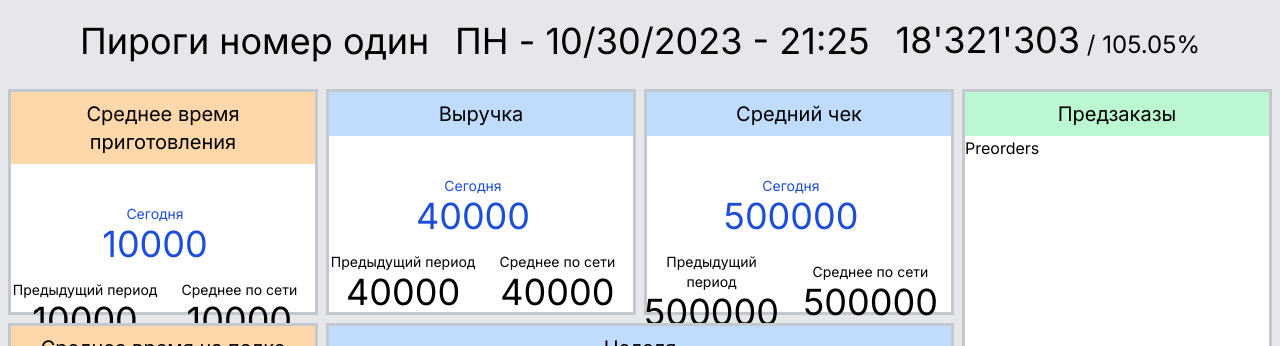
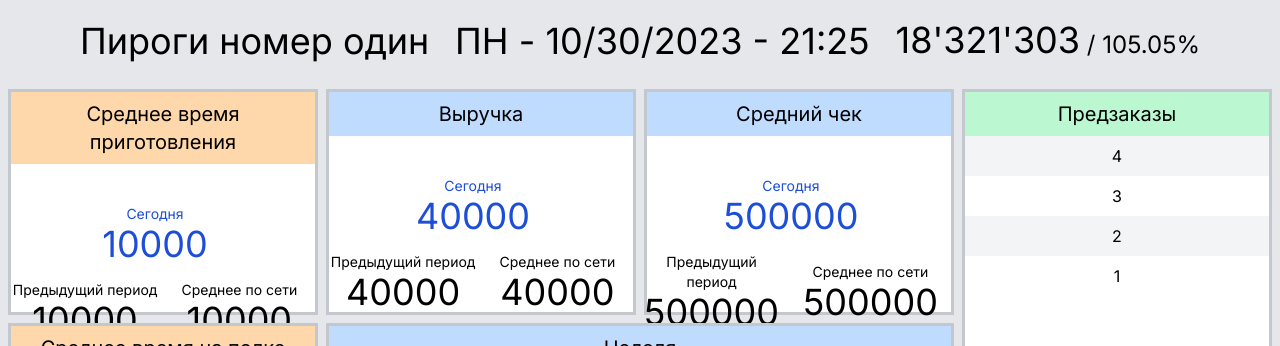
Before and after one commit to ZNP8b/rest-dashboard, a Next.js app: page / in a window 1280 px wide. Shown: the top 346 px of the page. Built offline with nearby package versions, Linux system fonts and the light colour scheme.

Commit message:
Тестовый preorders

```diff
--- a/app/components/Preorders.tsx
+++ b/app/components/Preorders.tsx
@@ -1,7 +1,17 @@
+const data = ['1', '2', '3', '4']
 
 const Preorders = () => {
+
   return (
-    <div>Preorders</div>
+    <div className="flex flex-col-reverse">
+      {
+        data.map((item, index) => (
+          <div key={index} className={`even:bg-gray-100 odd:bg-white p-2 text-center`}>
+            {item}
+          </div>
+        ))
+      }
+    </div>
   )
 }
 
```
